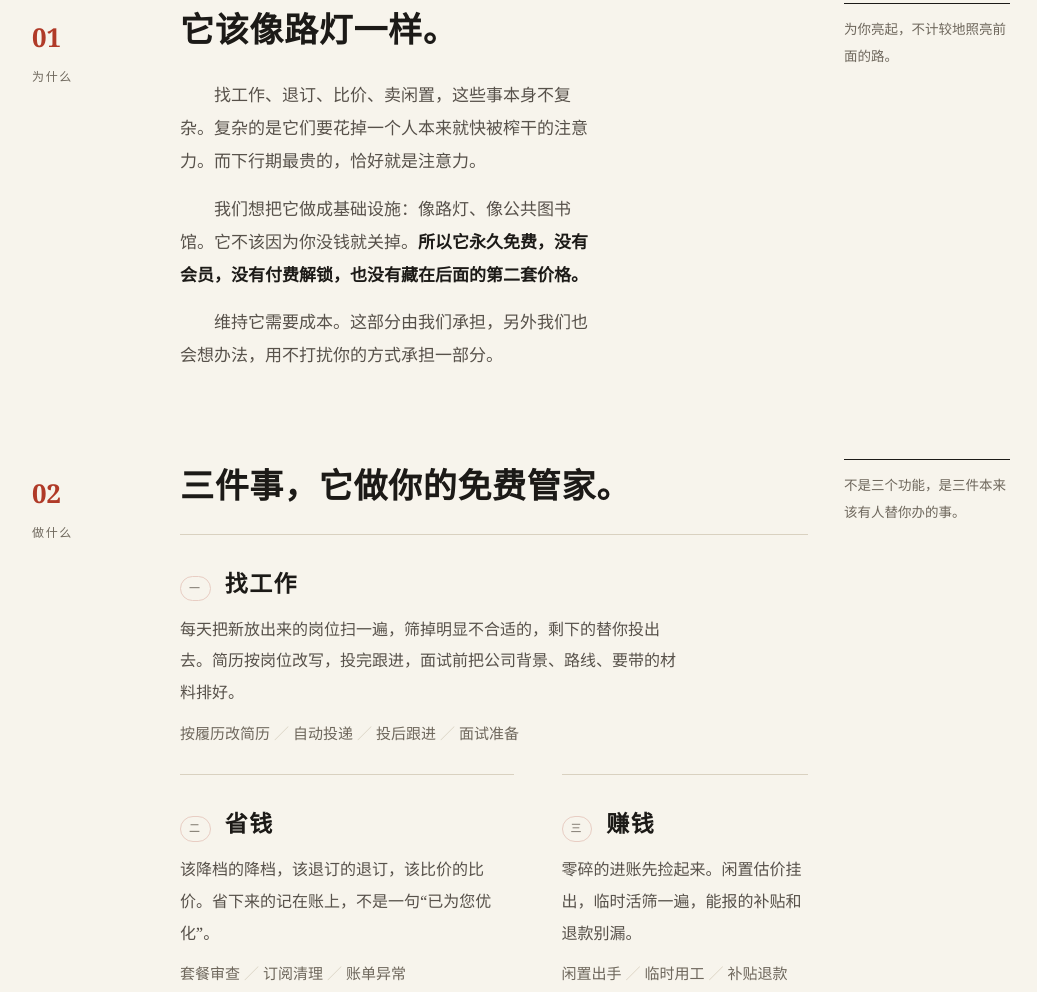
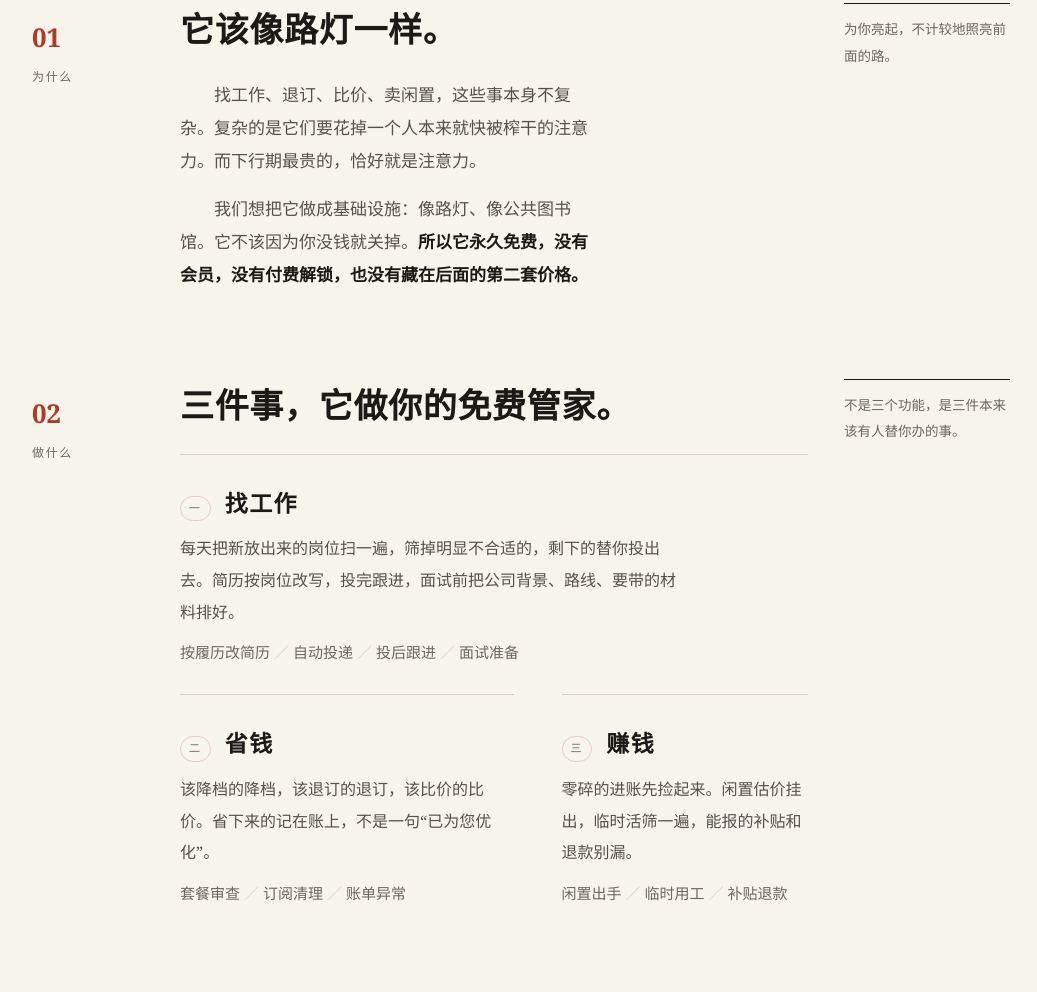
Before and after one commit to wblyy/huixue-site, a plain HTML site: page 404.html in a window 1280 px wide. Shown: the part 895-1887 px from the top of the page, without its empty margins (102-1139 px from the left). Drawn offline with Linux system fonts and the light colour scheme.

Commit message:
Remove the cost-sharing paragraph
Co-Authored-By: Claude Code <noreply@anthropic.com>

```diff
--- a/404.html
+++ b/404.html
@@ -527,7 +527,6 @@
         <h2>它该像路灯一样。</h2>
         <p>找工作、退订、比价、卖闲置，这些事本身不复杂。复杂的是它们要花掉一个人本来就快被榨干的注意力。而下行期最贵的，恰好就是注意力。</p>
         <p>我们想把它做成基础设施：像路灯、像公共图书馆。它不该因为你没钱就关掉。<b>所以它永久免费，没有会员，没有付费解锁，也没有藏在后面的第二套价格。</b></p>
-        <p>维持它需要成本。这部分由我们承担，另外我们也会想办法，用不打扰你的方式承担一部分。</p>
       </div>
       <aside class="margin-note">
         为你亮起，不计较地照亮前面的路。
```
Also changed, not shown: index.html (+0 -1 lines).
